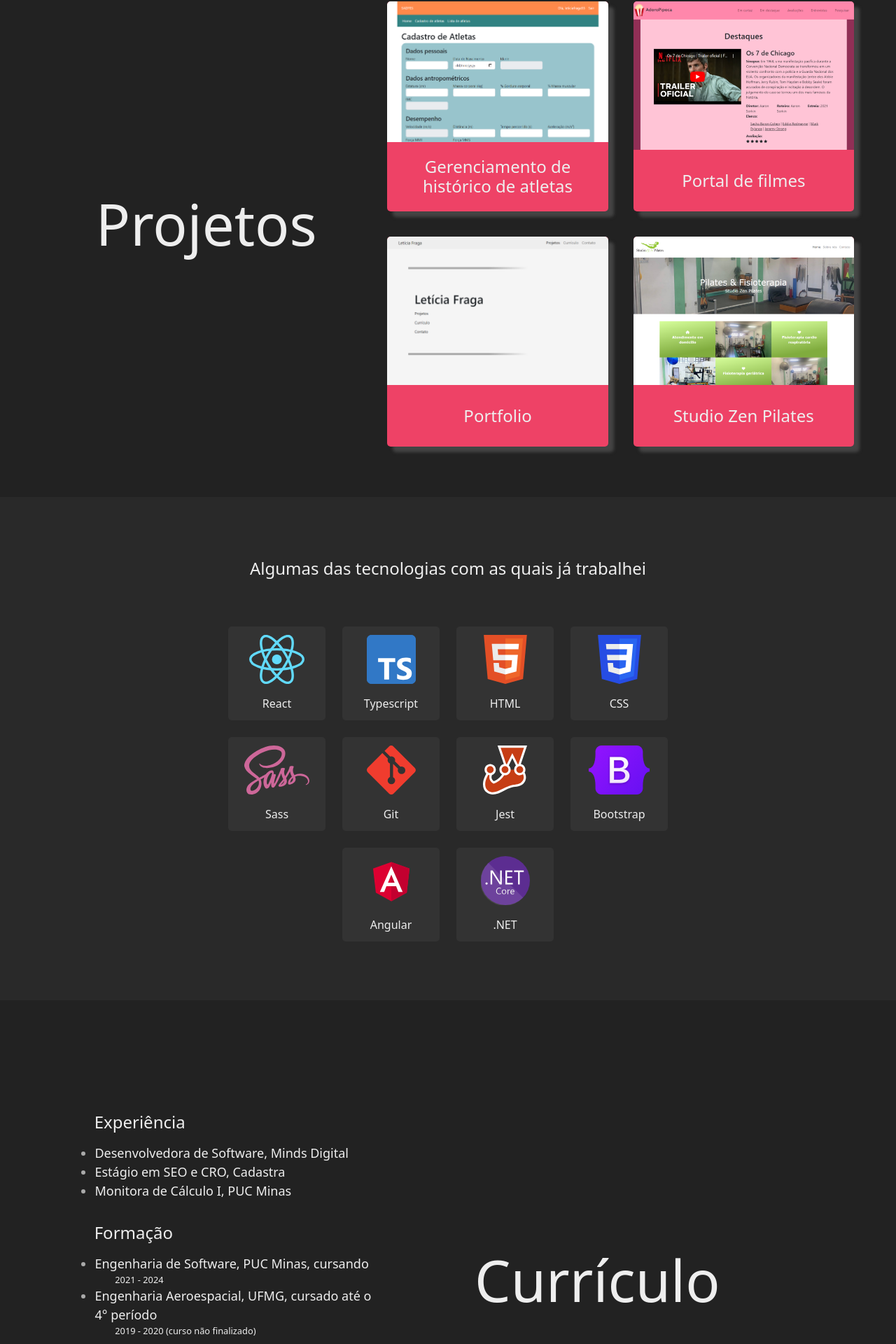
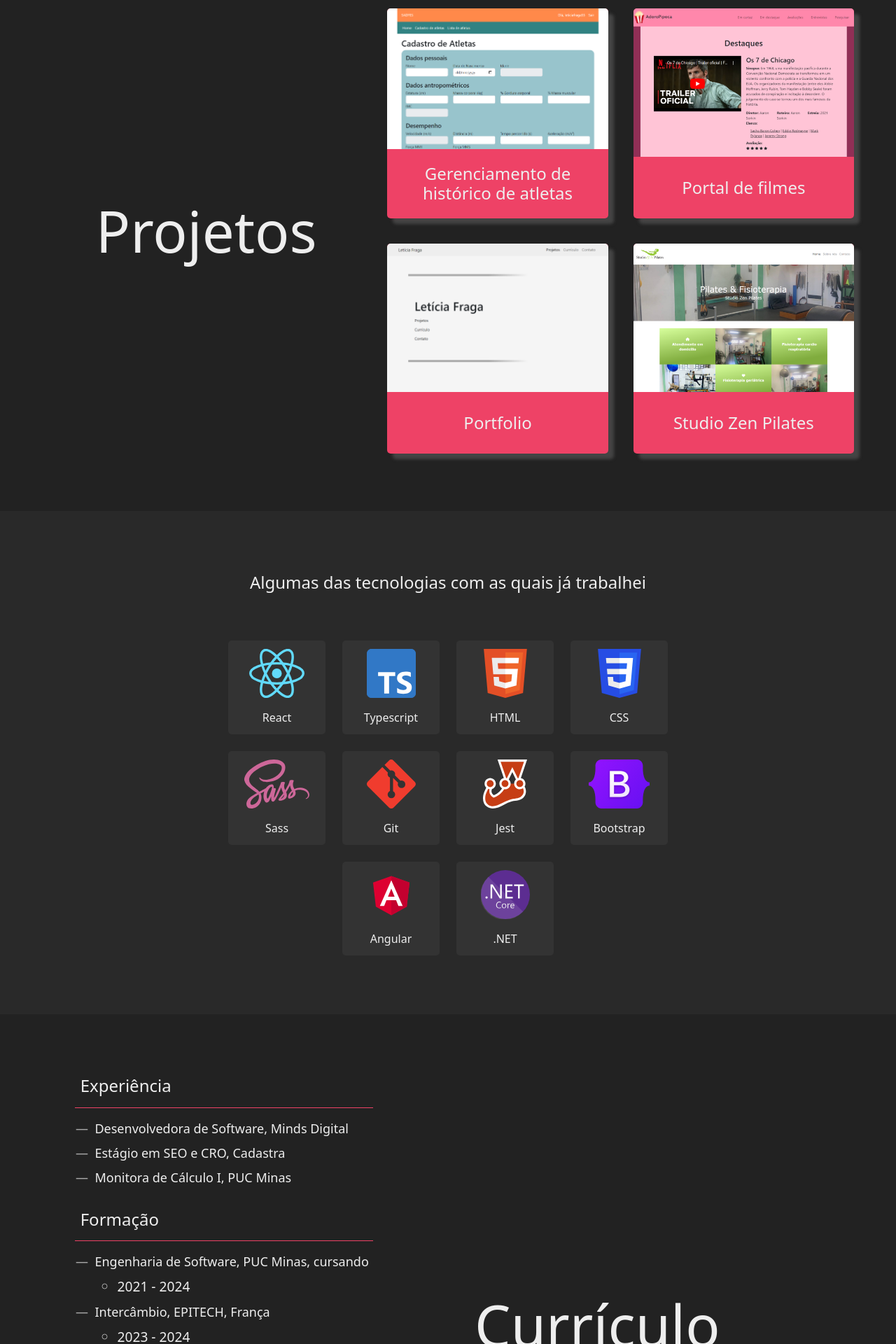
Before and after one commit to leticiafraga/leticiafraga.github.io, a React (Vite) app: page / in a window 1280 px wide. Shown: the part 870-2790 px from the top of the page at 70% size. Built offline with nearby package versions, Linux system fonts and the light colour scheme.

Commit message:
resume and style updates

```diff
--- a/src/components/App/App.module.scss
+++ b/src/components/App/App.module.scss
@@ -44,6 +44,14 @@
         font-size: calc(1.3rem + 1.2vw);
         font-weight: 500;
     }
+
+    a {
+        font-size: calc(1rem + 0.6vw);
+
+        &:hover {
+            color: gray;
+        }
+    }
 }
 
 @keyframes border_anim {
--- a/src/components/Projects/Projects.module.scss
+++ b/src/components/Projects/Projects.module.scss
@@ -3,6 +3,11 @@
 .projects {
     background-color: $bg;
     padding: 9vh 0;
+    @media (min-width: 1221px) {
+        & {
+            height: 100vh;
+        }
+    }
 }
 
 .wrapper {
--- a/src/components/Resume/Resume.module.scss
+++ b/src/components/Resume/Resume.module.scss
@@ -1,13 +1,16 @@
+@import '../../variables';
+
 .resume {
     padding: 9vh 0;
     min-height: 100vh;
 
-    ul {
+    .externalUl {
+        padding-left: 1.8rem;
         ul {
-            font-size: 0.8rem;
-            list-style-type: none;
+            font-size: 1.2rem;
         }
         li {
+            padding-top: 0.5rem;
             &::marker {
                 color: #aaa;
                 transition: all 0.5s;
@@ -16,6 +19,15 @@
                 color: #444;
             }
         }
-        padding-left: 1.8rem;
+        & > li::marker {
+            content: '—  ';
+        }
+    }
+
+    h3 {
+        border-bottom: 1px solid $pink;
+        font-size: 1.5rem;
+        margin: 0 0 0.5rem;
+        padding: 1rem 2rem 1rem 0.5rem;
     }
 }
--- a/src/components/Resume/Resume.tsx
+++ b/src/components/Resume/Resume.tsx
@@ -18,16 +18,20 @@ export default function Resume() {
             </div>
             <div className="col-12 px-4 px-md-0 col-md-4 offset-md-1">
                 <h3>{t("resumeSection.experience")}</h3>
-                <ul>
+                <ul className={style.externalUl}>
                     <li>{t("resumeSection.minds")}</li>
                     <li>{t("resumeSection.cadastraInternship")}</li>
                     <li>{t("resumeSection.calculusTutor")}</li>
                 </ul>
                 <h3>{t("resumeSection.education")}</h3>
-                <ul>
+                <ul className={style.externalUl}>
                     <li>{t("resumeSection.softwareEngineering")}</li>
                     <ul>
                         <li>{t("resumeSection.softwareEngineeringDetails")}</li>
+                    </ul>
+                    <li>{t("resumeSection.exchange")}</li>
+                    <ul>
+                        <li>{t("resumeSection.exchangeDetails")}</li>
                     </ul>
                     <li>{t("resumeSection.aerospaceEngineering")}</li>
                     <ul>
@@ -37,10 +41,11 @@ export default function Resume() {
                     </ul>
                 </ul>
                 <h3>{t("resumeSection.languages")}</h3>
-                <ul>
-                    <li>{t("resumeSection.english")}, B2</li>
+                <ul className={style.externalUl}>
+                    <li>{t("resumeSection.english")}, C1</li>
+                    <li>{t("resumeSection.french")}, B2</li>
                     <li>{t("resumeSection.spanish")}, B1</li>
-                    <li>{t("resumeSection.french")}, A2</li>
+                    <li>{t("resumeSection.portuguese")}, {t("resumeSection.native")}</li>
                 </ul>
             </div>
         </section>
--- a/src/components/Technologies/Technologies.module.scss
+++ b/src/components/Technologies/Technologies.module.scss
@@ -3,9 +3,16 @@
 .skills {
     padding: 9vh 0;
     background-color: $bg-lighter;
+
     h3 {
         margin-bottom: 5vh;
         width: fit-content;
+        box-shadow: inset 0 0 0 0 $blue;
+        transition: all 1s ease-in-out;
+
+        &:hover {
+            box-shadow: inset 100vw 0 0 0 $blue;
+        }
     }
 }
 
--- a/src/index.scss
+++ b/src/index.scss
@@ -34,10 +34,6 @@ h1 {
 h2 {
     font-size: calc(1.9rem + 4vw);
     padding: 1rem 3rem;
-}
-
-h2,
-h3 {
     box-shadow: inset 0 0 0 0 $blue;
     margin: 0 -0.25rem;
     transition: all 1s ease-in-out;
@@ -49,6 +45,7 @@ h3 {
 
 h3 {
     font-size: 1.5rem;
+    margin: 0 -0.25rem;
     padding: 1rem 2rem;
 }
 
--- a/src/public/locales/en/app.json
+++ b/src/public/locales/en/app.json
@@ -5,19 +5,19 @@
     "projectsSection": {
         "athletesMonitoring": {
             "title": "Athlete history monitoring",
-            "desc": "Demonstration of an athlete monitoring system developed for a real client. Developed in React, using react-router-dom and react-hook-form libraries, with Firebase database and authentication"
+            "desc": "Demonstration of an athlete monitoring system developed for a real client. Developed in React, using react-router-dom and react-hook-form libraries, with Firebase database and authentication."
         },
         "moviesPortal": {
             "title": "Movies Portal",
-            "desc": "Responsive movie information website that uses The Movie DB API"
+            "desc": "Responsive movie information website that uses The Movie DB API."
         },
         "portfolio": {
             "title": "Portfolio",
-            "desc": "My portfolio, where I can introduce myself in addition to practising React. Uses the following technologies: Typescript, Sass, Vite and Bootstrap"
+            "desc": "My portfolio, where I can introduce myself in addition to practising React. Uses the following technologies: TypeScript, Sass, Vite and Bootstrap."
         },
         "pilates": {
             "title": "Pilates Studio",
-            "desc": "Institutional website of a pilates studio that uses Bootstrap"
+            "desc": "Institutional website of a pilates studio that uses Bootstrap."
         }
     },
     "resume": "Resume",
@@ -29,12 +29,16 @@
         "education": "Education",
         "softwareEngineering": "Software Engineering, PUC Minas, in progress",
         "softwareEngineeringDetails": "2021 - 2024",
+        "exchange": "Study Abroad Program, EPITECH, France",
+        "exchangeDetails": "2023 - 2024",
         "aerospaceEngineering": "Aerospace Engineering, UFMG, unfinished",
         "aerospaceEngineeringDetails": "2019 - 2020 (unfinished)",
         "languages": "Languages",
         "english": "English",
         "spanish": "Spanish",
-        "french": "French"
+        "french": "French",
+        "portuguese": "Portuguese",
+        "native": "Native"
     },
     "contact": "Contact",
     "technologies_work": "Some of the technologies I have worked with",
--- a/src/public/locales/fr/app.json
+++ b/src/public/locales/fr/app.json
@@ -1,6 +1,6 @@
 {
     "title": "Letícia Fraga",
-    "softwareDeveloper": "Développeuse logiciel",
+    "softwareDeveloper": "Développeur logiciel",
     "projects": "Projets",
     "projectsSection": {
         "athletesMonitoring": {
@@ -9,7 +9,7 @@
         },
         "moviesPortal": {
             "title": "Portail de films",
-            "desc": "Site Web d'informations sur les films responsive utilisant l'API The Movie DB."
+            "desc": "Site web d'informations sur les films responsive utilisant l'API The Movie DB."
         },
         "portfolio": {
             "title": "Portfolio",
@@ -17,24 +17,28 @@
         },
         "pilates": {
             "title": "Studio de Pilates",
-            "desc": "Site Web institutionnel d'un studio de Pilates utilisant Bootstrap."
+            "desc": "Site web institutionnel d'un studio de Pilates utilisant Bootstrap."
         }
     },
     "resume": "CV",
     "resumeSection": {
-        "experience": "Expérience",
+        "experience": "Expériences professionnelles",
         "minds": "Développeuse logiciel, Minds Digital",
         "cadastraInternship": "Stage en SEO et CRO, Cadastra",
-        "calculusTutor": "Tuteur en Calcul, PUC Minas",
+        "calculusTutor": "Tutrice en Calcul, PUC Minas",
         "education": "Formation",
         "softwareEngineering": "Ingénierie logicielle, PUC Minas, en cours",
         "softwareEngineeringDetails": "2021 - 2024",
-        "aerospaceEngineering": "Ingénierie Aérospatiale, UFMG, inachevée",
+        "exchange": "Année scolaire à l'étranger, EPITECH, France",
+        "exchangeDetails": "2023 - 2024",
+        "aerospaceEngineering": "Ingénierie aérospatiale, UFMG, inachevée",
         "aerospaceEngineeringDetails": "2019 - 2020 (inachevée)",
         "languages": "Langues",
         "english": "Anglais",
         "spanish": "Espagnol",
-        "french": "Français"
+        "french": "Français",
+        "portuguese": "Portugais",
+        "native": "Langue maternelle"
     },
     "contact": "Contact",
     "technologies_work": "Certaines des technologies avec lesquelles j'ai travaillé",
--- a/src/public/locales/pt/app.json
+++ b/src/public/locales/pt/app.json
@@ -5,19 +5,19 @@
     "projectsSection": {
         "athletesMonitoring": {
             "title": "Gerenciamento de histórico de atletas",
-            "desc": "Demonstração de um sistema de gerenciamento de atletas desenvolvido para um cliente real. Desenvolvido em React, utilizando as bibliotecas react-router-dom e react-hook-form, com banco de dados e autenticação do Firebase"
+            "desc": "Demonstração de um sistema de gerenciamento de atletas desenvolvido para um cliente real. Desenvolvido em React, utilizando as bibliotecas react-router-dom e react-hook-form, com banco de dados e autenticação do Firebase."
         },
         "moviesPortal": {
             "title": "Portal de filmes",
-            "desc": "Site de visualização de filmes responsivo que consome a API The Movie DB"
+            "desc": "Site de visualização de filmes responsivo que consome a API The Movie DB."
         },
         "portfolio": {
             "title": "Portfolio",
-            "desc": "Meu portfolio em React, onde, além de me apresentar, posso praticar o uso do React. Utiliza as seguintes tecnologias: Typescript, Sass, Vite, Bootstrap"
+            "desc": "Meu portfolio em React, onde, além de me apresentar, posso praticar o uso do React. Utiliza as seguintes tecnologias: TypeScript, Sass, Vite e Bootstrap."
         },
         "pilates": {
             "title": "Studio Zen Pilates",
-            "desc": "Site institucional de um estúdio de pilates que utiliza com Bootstrap"
+            "desc": "Site institucional de um estúdio de pilates que utiliza Bootstrap."
         }
     },
     "resume": "Currículo",
@@ -29,12 +29,16 @@
         "education": "Formação",
         "softwareEngineering": "Engenharia de Software, PUC Minas, cursando",
         "softwareEngineeringDetails": "2021 - 2024",
+        "exchange": "Intercâmbio, EPITECH, França",
+        "exchangeDetails": "2023 - 2024",
         "aerospaceEngineering": "Engenharia Aeroespacial, UFMG, cursado até o 4° período",
         "aerospaceEngineeringDetails": "2019 - 2020 (curso não finalizado)",
         "languages": "Idiomas",
         "english": "Inglês",
         "spanish": "Espanhol",
-        "french": "Francês"
+        "french": "Francês",
+        "portuguese": "Português",
+        "native": "Língua materna"
     },
     "contact": "Contato",
     "technologies_work": "Algumas das tecnologias com as quais já trabalhei",
```
